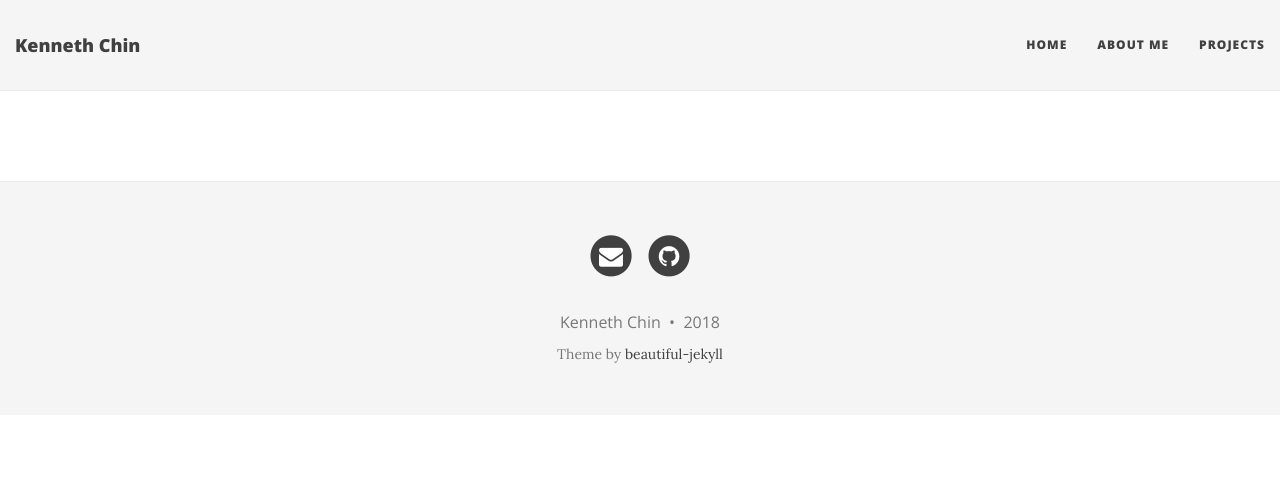
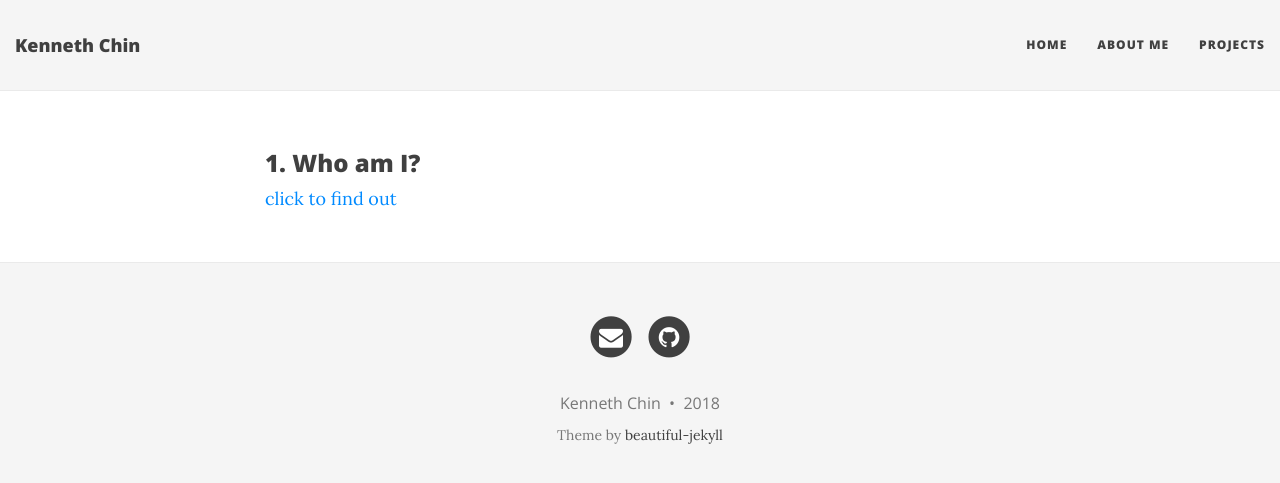
Before and after one commit to kennchin/kennchin.github.io, a Jekyll site: the page built from index.html, in a window 1280 px wide. Shown: the top 483 px of the page. Built offline with Jekyll 4.4.1, drawn with Linux system fonts in a browser that asks for light colours; nearby versions of some CDN libraries; the list of posts is cut into pages by our own code.

Commit message:
Update index.html

```diff
--- a/index.html
+++ b/index.html
@@ -4,10 +4,7 @@ title: Welcome
 subtitle:to my space!
 use-site-title: true
 ---
-<div class="posts-list">
-  {% for post in paginator.posts %}
-  <article class="post-preview">
-    <a href="{{ post.url | prepend: site.baseurl }}">
+  <div>
 	  <h2 class="post-title">{{ post.title }}</h2>
 
 	  {% if post.subtitle %}
@@ -18,55 +15,5 @@ use-site-title: true
     </a>
     <h3>1. Who am I? </h3>
     <a href="https://kennchin.github.io/aboutme/">click to find out</a>
-    <p class="post-meta">
-      Posted on {{ post.date | date: "%B %-d, %Y" }}
-    </p>
 
-    <div class="post-entry-container">
-      {% if post.image %}
-      <div class="post-image">
-        <a href="{{ post.url | prepend: site.baseurl }}">
-          <img src="{{ post.image }}">
-        </a>
-      </div>
-      {% endif %}
-      <div class="post-entry">
-        {{ post.excerpt | strip_html | xml_escape | truncatewords: site.excerpt_length }}
-        {% assign excerpt_word_count = post.excerpt | number_of_words %}
-        {% if post.content != post.excerpt or excerpt_word_count > site.excerpt_length %}
-          <a href="{{ post.url | prepend: site.baseurl }}" class="post-read-more">[Read&nbsp;More]</a>
-        {% endif %}
-      </div>
     </div>
-
-    {% if post.tags.size > 0 %}
-    <div class="blog-tags">
-      Tags:
-      {% if site.link-tags %}
-      {% for tag in post.tags %}
-      <a href="{{ site.baseurl }}/tags#{{- tag -}}">{{- tag -}}</a>
-      {% endfor %}
-      {% else %}
-        {{ post.tags | join: ", " }}
-      {% endif %}
-    </div>
-    {% endif %}
-
-   </article>
-  {% endfor %}
-</div>
-
-{% if paginator.total_pages > 1 %}
-<ul class="pager main-pager">
-  {% if paginator.previous_page %}
-  <li class="previous">
-    <a href="{{ paginator.previous_page_path | prepend: site.baseurl | replace: '//', '/' }}">&larr; Newer Posts</a>
-  </li>
-  {% endif %}
-  {% if paginator.next_page %}
-  <li class="next">
-    <a href="{{ paginator.next_page_path | prepend: site.baseurl | replace: '//', '/' }}">Older Posts &rarr;</a>
-  </li>
-  {% endif %}
-</ul>
-{% endif %}
```
